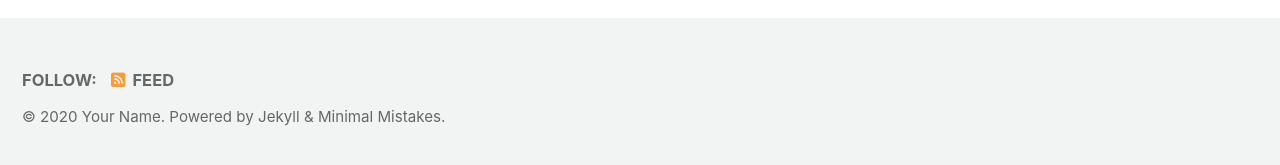
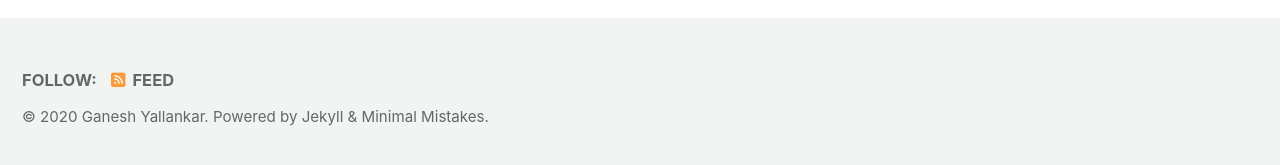
Before and after one commit to GaneshAY/ganeshay.github.io, a Jekyll site: the page built from index.html, in a window 1280 px wide and 900 px high, scrolled down 222 px. Shown: the part 727-892 px from the top of the window. Built offline with Jekyll 4.4.1, drawn with Linux system fonts in a browser that asks for light colours; cached includes are drawn as plain includes; nearby versions of some CDN libraries; the list of posts is cut into pages by our own code.

```diff
--- a/_config.yml
+++ b/_config.yml
@@ -16,11 +16,11 @@ minimal_mistakes_skin    : "default" # "air", "aqua", "contrast", "dark", "dirt"
 
 # Site Settings
 locale                   : "en-US"
-title                    : "Site Title"
+title                    : "Ganesh A Y"
 title_separator          : "-"
 subtitle                 : # site tagline that appears below site title in masthead
-name                     : "Your Name"
-description              : "An amazing website."
+name                     : "Ganesh Yallankar"
+description              : "Carpe diem!"
 url                      : # the base hostname & protocol for your site e.g. "https://mmistakes.github.io"
 baseurl                  : # the subpath of your site, e.g. "/blog"
 repository               : # GitHub username/repo-name e.g. "mmistakes/minimal-mistakes"
```
